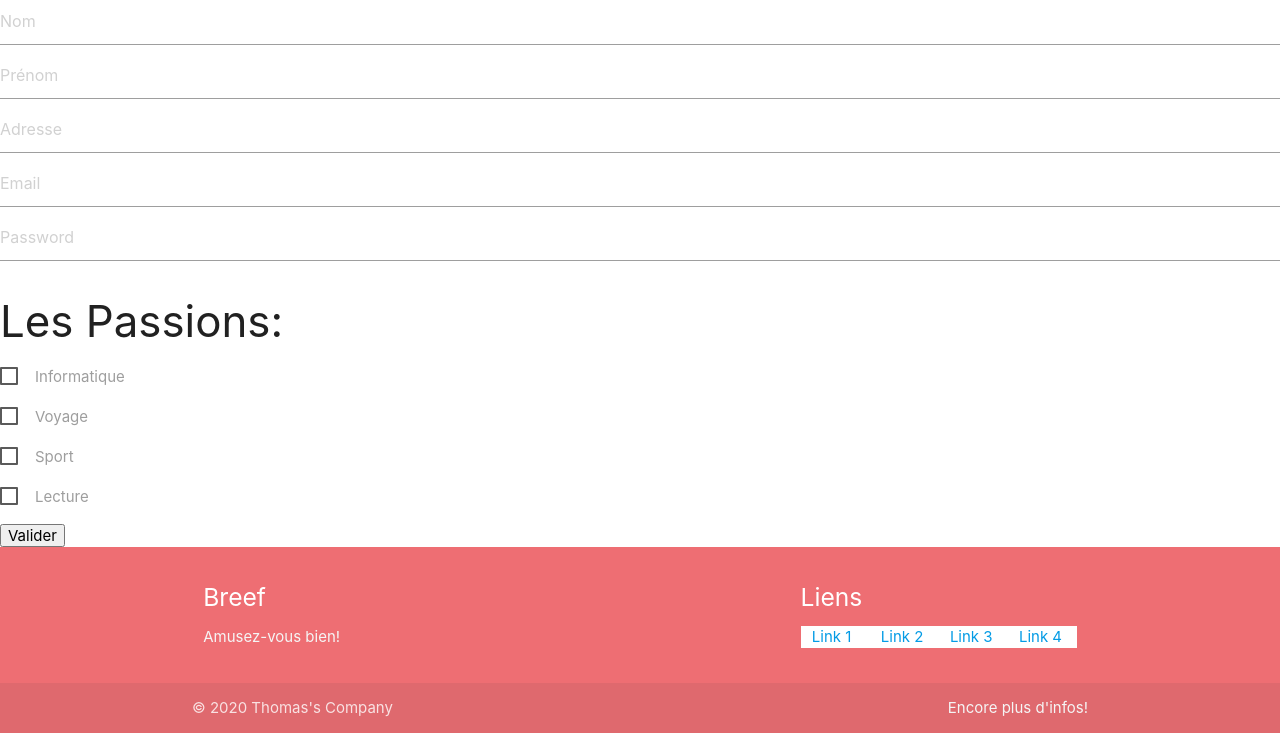
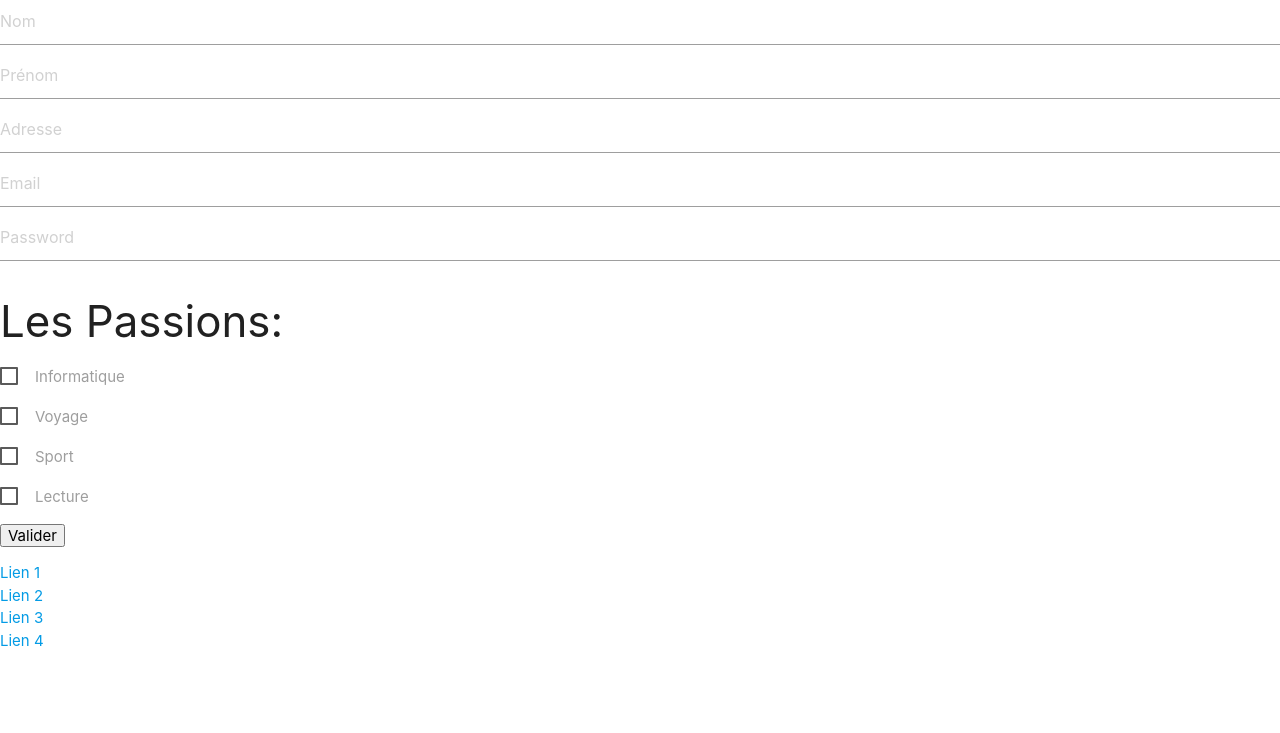
Before and after one commit to thomas-saussol/runtrack4, a PHP site: page / in a window 1280 px wide. Shown: the part 360-1093 px from the top of the page. After the commit the page ends 1006 px from the top, so only its background shows below. Run offline with PHP 8.4, Linux system fonts and the light colour scheme.

Commit message:
modification finies

```diff
--- a/jour02/job02/index.php
+++ b/jour02/job02/index.php
@@ -2,7 +2,7 @@
 <html lang="fr" dir="ltr">
   <head>
     <meta charset="utf-8">
-    <title>job01</title>
+    <title>job02</title>
     <link rel="stylesheet" href="https://cdnjs.cloudflare.com/ajax/libs/materialize/1.0.0/css/materialize.min.css">
     <link href="https://fonts.googleapis.com/icon?family=Material+Icons" rel="stylesheet">
 
@@ -96,32 +96,16 @@
 
 </form>
 
+<footer>
+  <ul >
+    <li><a href="index.php">Lien 1</a></li>
+    <li><a href="index.php">Lien 2</a></li>
+    <li><a href="index.php">Lien 3</a></li>
+    <li><a href="index.php">Lien 4</a></li>
+  </ul>
 
-<footer class="page-footer">
-     <div class="container">
-       <div class="row">
-         <div class="col l6 s12">
-           <h5 class="white-text">Breef</h5>
-           <p class="grey-text text-lighten-4">Amusez-vous bien!</p>
-         </div>
-         <div class="col l4 offset-l2 s12">
-           <h5 class="white-text">Liens</h5>
-           <ul>
-             <li><a class="col s12 m6 l3 white" href="index.php">Link 1</a></li>
-             <li><a class="col s12 m6 l3 white" href="index.php">Link 2</a></li>
-             <li><a class="col s12 m6 l3 white" href="index.php">Link 3</a></li>
-             <li><a class="col s12 m6 l3 white" href="index.php">Link 4</a></li>
-           </ul>
-         </div>
-       </div>
-     </div>
-     <div class="footer-copyright">
-       <div class="container">
-       © 2020 Thomas's Company
-       <a class="grey-text text-lighten-4 right" href="#!">Encore plus d'infos!</a>
-       </div>
-     </div>
-   </footer>
+</footer>
+
 
   </body>
 </html>
```
